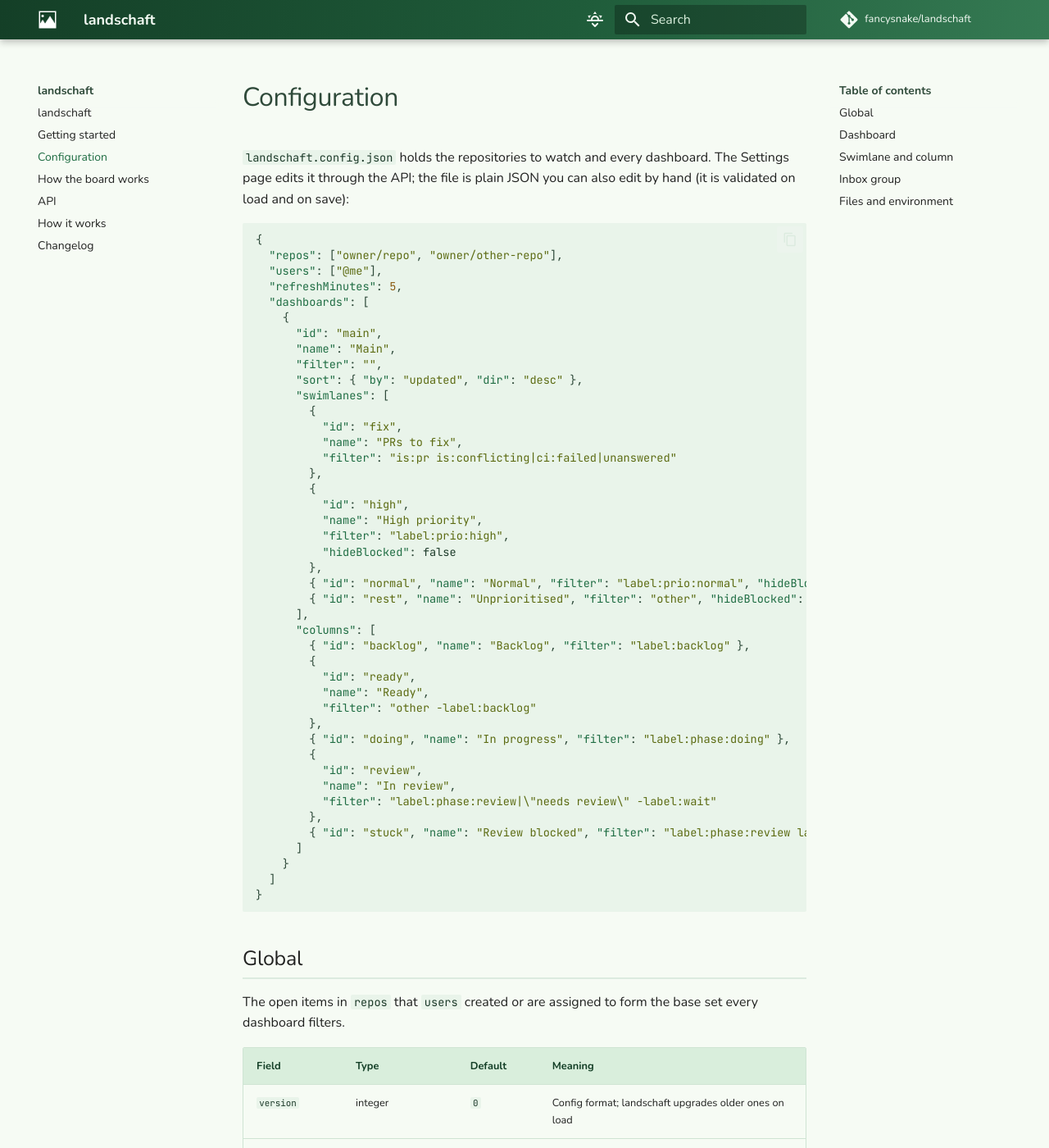
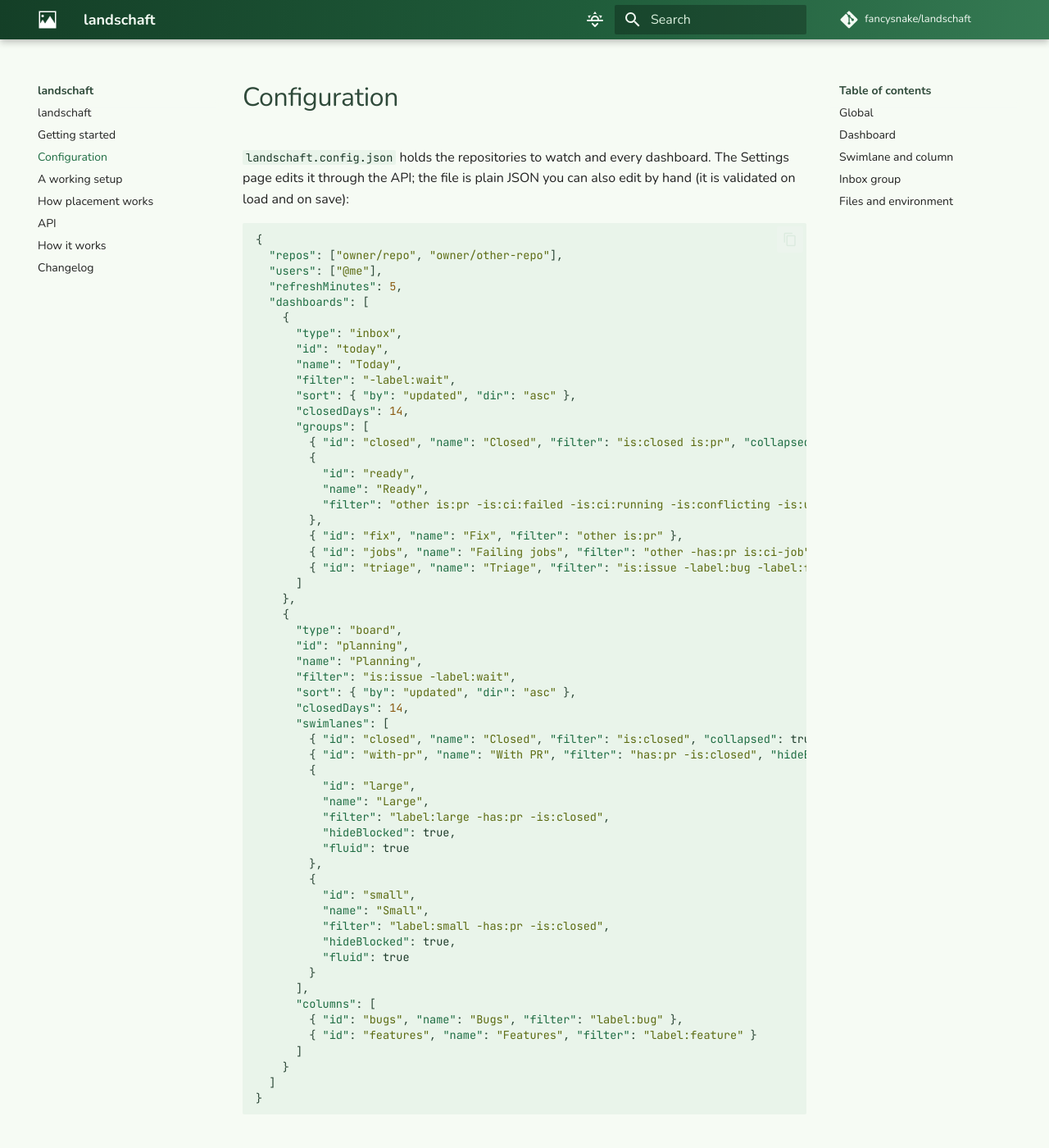
Before and after one commit to fancysnake/landschaft, an MkDocs documentation site: the page built from docs/configuration.md, in a window 1280 px wide and 1400 px high. Shown: the whole window at 82% size. Built offline with MkDocs 1.6.1 and Material for MkDocs 9.7.7, drawn with Linux system fonts in a browser that asks for light colours; comment, search, counter and statistics services are not loaded; some of the changed text lies outside the part shown.

Commit message:
docs: describe landschaft as a structured inbox for GitHub work
Columns stopped being stages and nothing moves by hand: items sort
themselves from GitHub state, and PRs and failed CI jobs count as much
as issues. "Kanban dashboards over GitHub issues" fit neither.

Config, API and code keep `board` and `inbox` as layout names. Renaming
them would need config v3 and new routes to avoid a collision prose can
carry.

Co-Authored-By: Claude Opus 5.5 <noreply@anthropic.com>

```diff
--- a/docs/configuration.md
+++ b/docs/configuration.md
@@ -25,17 +25,17 @@ dashboard filters.
 
 ## Dashboard
 
-| Field        | Type                                       | Default                              | Meaning                                                                             |
-| ------------ | ------------------------------------------ | ------------------------------------ | ----------------------------------------------------------------------------------- |
-| `type`       | `board\|inbox`                             | `board`                              | The view; see [Inbox](board.md#inbox)                                               |
-| `id`         | `[a-z0-9_-]{1,32}`                         | required                             | In the URL (`/d/:id`); immutable once saved                                         |
-| `name`       | string                                     | required                             | Shown in the header                                                                 |
-| `filter`     | string                                     | `""`                                 | Narrows the base set, e.g. `repo:acme/app\|acme/lib user:@me`; `""` = all of it     |
-| `sort`       | `{ by: created\|updated, dir: asc\|desc }` | `{ "by": "updated", "dir": "desc" }` | Default card order; the URL can override it                                         |
-| `closedDays` | 0–365                                      | `0`                                  | Keeps items closed within this many days; see [Closed items](board.md#closed-items) |
-| `swimlanes`  | `Swimlane[]`, at least one                 | required (board)                     | Rows                                                                                |
-| `columns`    | `Column[]`, at least one                   | required (board)                     | Columns                                                                             |
-| `groups`     | `Group[]`                                  | `[]` (inbox)                         | Inbox groups, in order                                                              |
+| Field        | Type                                       | Default                              | Meaning                                                                                 |
+| ------------ | ------------------------------------------ | ------------------------------------ | --------------------------------------------------------------------------------------- |
+| `type`       | `board\|inbox`                             | `board`                              | The view; see [Inbox](placement.md#inbox)                                               |
+| `id`         | `[a-z0-9_-]{1,32}`                         | required                             | In the URL (`/d/:id`); immutable once saved                                             |
+| `name`       | string                                     | required                             | Shown in the header                                                                     |
+| `filter`     | string                                     | `""`                                 | Narrows the base set, e.g. `repo:acme/app\|acme/lib user:@me`; `""` = all of it         |
+| `sort`       | `{ by: created\|updated, dir: asc\|desc }` | `{ "by": "updated", "dir": "desc" }` | Default card order; the URL can override it                                             |
+| `closedDays` | 0–365                                      | `0`                                  | Keeps items closed within this many days; see [Closed items](placement.md#closed-items) |
+| `swimlanes`  | `Swimlane[]`, at least one                 | required (board)                     | Rows                                                                                    |
+| `columns`    | `Column[]`, at least one                   | required (board)                     | Columns                                                                                 |
+| `groups`     | `Group[]`                                  | `[]` (inbox)                         | Inbox groups, in order                                                                  |
 
 `swimlanes` and `columns` belong to boards, `groups` to inboxes; the other fields
 to both. Switching the type in Settings keeps the shared fields and starts the rest afresh.
@@ -62,7 +62,7 @@ to both. Switching the type in Settings keeps the shared fields and starts the r
 | `collapsed` | boolean            | `false`  | Start folded; the header still shows the count            |
 
 A filter combines terms such as `label:prio:high`, `is:pr`, `is:ci:failed` or `user:@me`; see
-[How the board works](board.md#placement) for the syntax and every term.
+[How placement works](placement.md#rules) for the syntax and every term.
 
 Rules the validator enforces: ids are unique per axis, per inbox and across dashboards, each filter
 parses, and a dashboard filter does not use `other`.
--- a/docs/board.md
+++ b/docs/placement.md
@@ -1,8 +1,19 @@
-# How the board works
+# How placement works
 
---8<-- "README.md:grid"
+--8<-- "README.md:dashboards"
 
-## Placement
+## Inbox
+
+An inbox dashboard lists its items instead of laying them out on a grid. Each group has a
+filter in the language under [Rules](#rules); an item lands in the **first** group it matches,
+so `other` (or an empty filter) in the last group catches the rest. An item no group takes is left out and shows
+on the Unmatched page. PRs, issues and failed CI jobs render as on a board, in the dashboard's
+sort.
+
+Each group header shows its count and folds the group away on click; `collapsed` in the config
+sets how a group starts on every page load.
+
+## Rules
 
 --8<-- "README.md:placement"
 
@@ -80,25 +91,14 @@ picks jobs by name and hides issues; the assignee and type filters hide jobs.
 Each sync first reads the head commit status of every branch, then fetches jobs and commit
 authors for the failing ones and the default branch alone. That status leaves out scheduled
 and manually dispatched runs, so on the default branch the sync also reads the head commit's
-check suites; on other branches such a run's failure stays off the board. It looks at the head
+check suites; on other branches such a run's failure stays out of every dashboard. It looks at the head
 commit only, so a job that skipped it (a path filter, say) hides an older failure.
-
-## Inbox
-
-An inbox dashboard lists its items instead of laying them out on a grid. Each group has a
-filter in the same language; an item lands in the **first** group it matches, so `other` (or an
-empty filter) in the last group catches the rest. An item no group takes is left out and shows
-on the Unmatched page. PRs, issues and failed CI jobs render as on a board, in the dashboard's
-sort.
-
-Each group header shows its count and folds the group away on click; `collapsed` in the config
-sets how a group starts on every page load.
 
 ## Filters
 
 With more than one global repository, or the only one switched off, chips in the top bar switch each on or off; `all` turns
 every chip on and, once all are on, `none` turns them off. The choice is saved in the config as
-`hiddenRepos`, so it holds on every board and in every browser. A dashboard with no items in the repositories switched on is
+`hiddenRepos`, so it holds on every dashboard and in every browser. A dashboard with no items in the repositories switched on is
 dimmed in the top bar.
 
 A chip's dot is filled when its repository is on and a ring when off. Its colour says how fresh
--- a/landschaft.config.example.json
+++ b/landschaft.config.example.json
@@ -4,39 +4,52 @@
   "refreshMinutes": 5,
   "dashboards": [
     {
-      "id": "main",
-      "name": "Main",
-      "filter": "",
-      "sort": { "by": "updated", "dir": "desc" },
-      "swimlanes": [
-        {
-          "id": "fix",
-          "name": "PRs to fix",
-          "filter": "is:pr is:conflicting|ci:failed|unanswered"
-        },
-        {
-          "id": "high",
-          "name": "High priority",
-          "filter": "label:prio:high",
-          "hideBlocked": false
-        },
-        { "id": "normal", "name": "Normal", "filter": "label:prio:normal", "hideBlocked": true },
-        { "id": "rest", "name": "Unprioritised", "filter": "other", "hideBlocked": true }
-      ],
-      "columns": [
-        { "id": "backlog", "name": "Backlog", "filter": "label:backlog" },
+      "type": "inbox",
+      "id": "today",
+      "name": "Today",
+      "filter": "-label:wait",
+      "sort": { "by": "updated", "dir": "asc" },
+      "closedDays": 14,
+      "groups": [
+        { "id": "closed", "name": "Closed", "filter": "is:closed is:pr", "collapsed": true },
         {
           "id": "ready",
           "name": "Ready",
-          "filter": "other -label:backlog"
+          "filter": "other is:pr -is:ci:failed -is:ci:running -is:conflicting -is:unanswered"
         },
-        { "id": "doing", "name": "In progress", "filter": "label:phase:doing" },
+        { "id": "fix", "name": "Fix", "filter": "other is:pr" },
+        { "id": "jobs", "name": "Failing jobs", "filter": "other -has:pr is:ci-job" },
+        { "id": "triage", "name": "Triage", "filter": "is:issue -label:bug -label:feature" }
+      ]
+    },
+    {
+      "type": "board",
+      "id": "planning",
+      "name": "Planning",
+      "filter": "is:issue -label:wait",
+      "sort": { "by": "updated", "dir": "asc" },
+      "closedDays": 14,
+      "swimlanes": [
+        { "id": "closed", "name": "Closed", "filter": "is:closed", "collapsed": true },
+        { "id": "with-pr", "name": "With PR", "filter": "has:pr -is:closed", "hideBlocked": true },
         {
-          "id": "review",
-          "name": "In review",
-          "filter": "label:phase:review|\"needs review\" -label:wait"
+          "id": "large",
+          "name": "Large",
+          "filter": "label:large -has:pr -is:closed",
+          "hideBlocked": true,
+          "fluid": true
         },
-        { "id": "stuck", "name": "Review blocked", "filter": "label:phase:review label:wait" }
+        {
+          "id": "small",
+          "name": "Small",
+          "filter": "label:small -has:pr -is:closed",
+          "hideBlocked": true,
+          "fluid": true
+        }
+      ],
+      "columns": [
+        { "id": "bugs", "name": "Bugs", "filter": "label:bug" },
+        { "id": "features", "name": "Features", "filter": "label:feature" }
       ]
     }
   ]
--- a/mkdocs.yml
+++ b/mkdocs.yml
@@ -1,6 +1,6 @@
 site_name: landschaft
 site_url: https://landschaft.fancysnake.dev
-site_description: Local kanban dashboards over GitHub issues — swimlanes × columns from labels.
+site_description: A structured inbox for your GitHub work — issues, PRs and failed CI jobs sorted by your own filters into what to do next.
 repo_url: https://github.com/fancysnake/landschaft
 repo_name: fancysnake/landschaft
 copyright: MIT
@@ -56,7 +56,8 @@ nav:
   - index.md
   - getting-started.md
   - configuration.md
-  - board.md
+  - workflow.md
+  - placement.md
   - api.md
   - architecture.md
   - changelog.md
--- a/package.json
+++ b/package.json
@@ -2,7 +2,7 @@
   "name": "landschaft",
   "version": "5.1.0",
   "private": true,
-  "description": "Local kanban dashboards over GitHub issues",
+  "description": "A structured inbox for your GitHub work",
   "license": "MIT",
   "repository": "github:fancysnake/landschaft",
   "bin": {
```
Also changed, not shown: other parts of docs/placement.md (+2 -2 lines), .claude/CLAUDE.md (+2 -2 lines), CHANGELOG.md (+8 -0 lines), README.md (+21 -16 lines), docs/index.md (+4 -3 lines), docs/workflow.md (added, +78 -0 lines), 3 other files.
